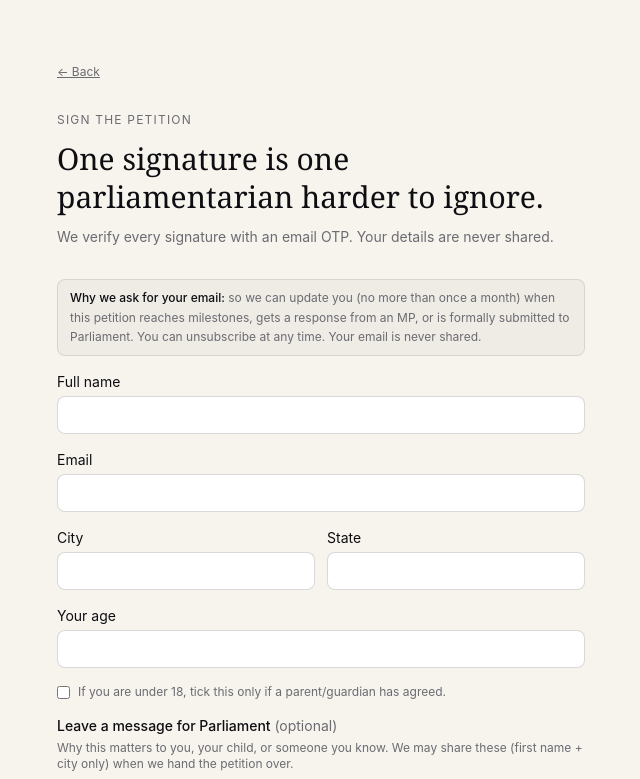
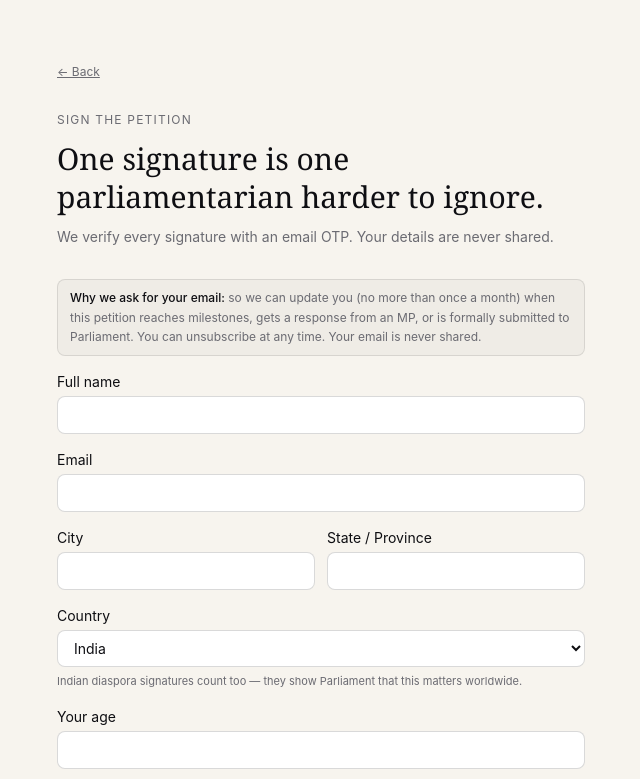
Before and after one commit to zozimustechnologies/antibullying, a Next.js app in the folder petition-site/: page /sign in a window 1280 px wide. Shown: the top 779 px of the page, without its empty margins (319-959 px from the left). Built offline with nearby package versions, Linux system fonts and the light colour scheme; no server answers.

Commit message:
Add country field to signature (India default, diaspora-friendly)

```diff
--- a/petition-site/app/api/sign/route.ts
+++ b/petition-site/app/api/sign/route.ts
@@ -16,6 +16,7 @@ type Payload = {
   email?: string;
   city?: string;
   state?: string;
+  country?: string;
   age?: string | number;
   guardianConsent?: string | boolean;
   comment?: string;
@@ -69,6 +70,7 @@ export async function POST(req: Request) {
   const email = str(body.email, 3, 254)?.toLowerCase();
   const city = str(body.city, 1, 80);
   const state = str(body.state, 1, 80);
+  const country = str(body.country, 1, 80) ?? 'India';
   const ageNum = Number(body.age);
   const guardianConsent = isTrue(body.guardianConsent);
   const consent = isTrue(body.consent);
@@ -79,6 +81,7 @@ export async function POST(req: Request) {
   if (isDisposableEmail(email)) return bad('Please use a real email address (not a disposable one).');
   if (!city) return bad('City is required.');
   if (!state) return bad('State is required.');
+  if (!country) return bad('Country is required.');
   if (!Number.isFinite(ageNum) || ageNum < 5 || ageNum > 120) return bad('Age must be between 5 and 120.');
   if (!consent) return bad('Consent is required.');
   if (ageNum < 18 && !guardianConsent) return bad('Under-18 signatories need a guardian to confirm consent.');
@@ -111,7 +114,7 @@ export async function POST(req: Request) {
     const { error } = await sb
       .from('signatures')
       .update({
-        name, city, state, age: ageNum,
+        name, city, state, country, age: ageNum,
         guardian_consent: guardianConsent,
         comment, consent,
         verified: true, verified_at: nowIso,
@@ -124,7 +127,7 @@ export async function POST(req: Request) {
     }
   } else {
     const { error } = await sb.from('signatures').insert({
-      name, email, city, state, age: ageNum,
+      name, email, city, state, country, age: ageNum,
       guardian_consent: guardianConsent,
       comment, consent,
       verified: true, verified_at: nowIso,
--- a/petition-site/components/SignForm.tsx
+++ b/petition-site/components/SignForm.tsx
@@ -144,8 +144,31 @@ export function SignForm() {
       <Field name="email" type="email" label="Email" required autoComplete="email" />
       <div className="grid grid-cols-2 gap-3">
         <Field name="city" label="City" required autoComplete="address-level2" />
-        <Field name="state" label="State" required autoComplete="address-level1" />
+        <Field name="state" label="State / Province" required autoComplete="address-level1" />
       </div>
+      <label className="text-sm flex flex-col">
+        Country
+        <select
+          name="country"
+          required
+          defaultValue="India"
+          autoComplete="country-name"
+          className="mt-1 rounded-lg border border-black/15 px-3 py-2 bg-white"
+        >
+          <option value="India">India</option>
+          <option value="United States">United States</option>
+          <option value="United Kingdom">United Kingdom</option>
+          <option value="Canada">Canada</option>
+          <option value="Australia">Australia</option>
+          <option value="United Arab Emirates">United Arab Emirates</option>
+          <option value="Singapore">Singapore</option>
+          <option value="Germany">Germany</option>
+          <option value="Other">Other</option>
+        </select>
+        <span className="text-[11px] text-muted mt-1">
+          Indian diaspora signatures count too — they show Parliament that this matters worldwide.
+        </span>
+      </label>
       <Field name="age" type="number" label="Your age" required />
       <label className="text-xs text-muted flex gap-2 items-start">
         <input type="checkbox" name="guardianConsent" value="yes" className="mt-0.5" />
```
Also changed, not shown: 2 other files (tests, documents, lock files or other folders).
